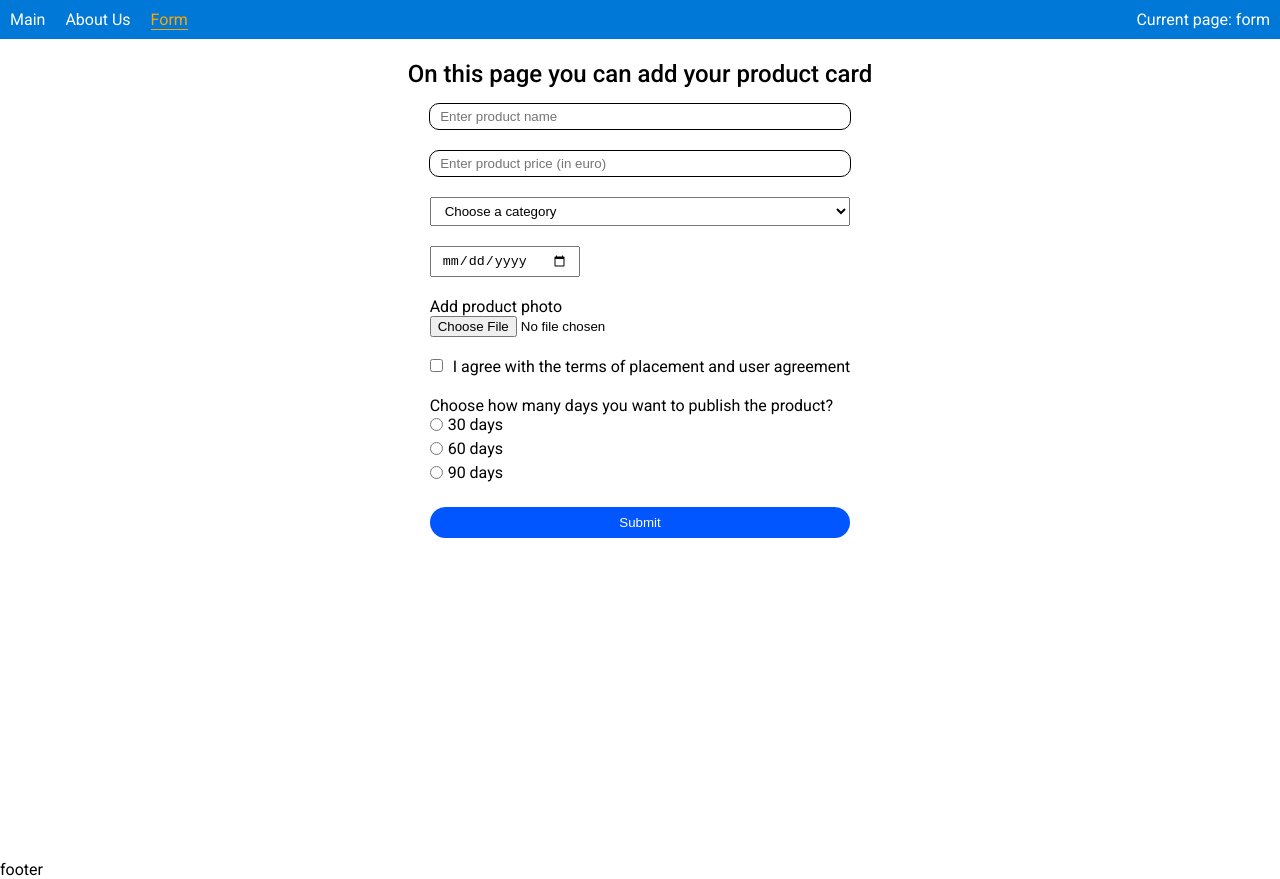
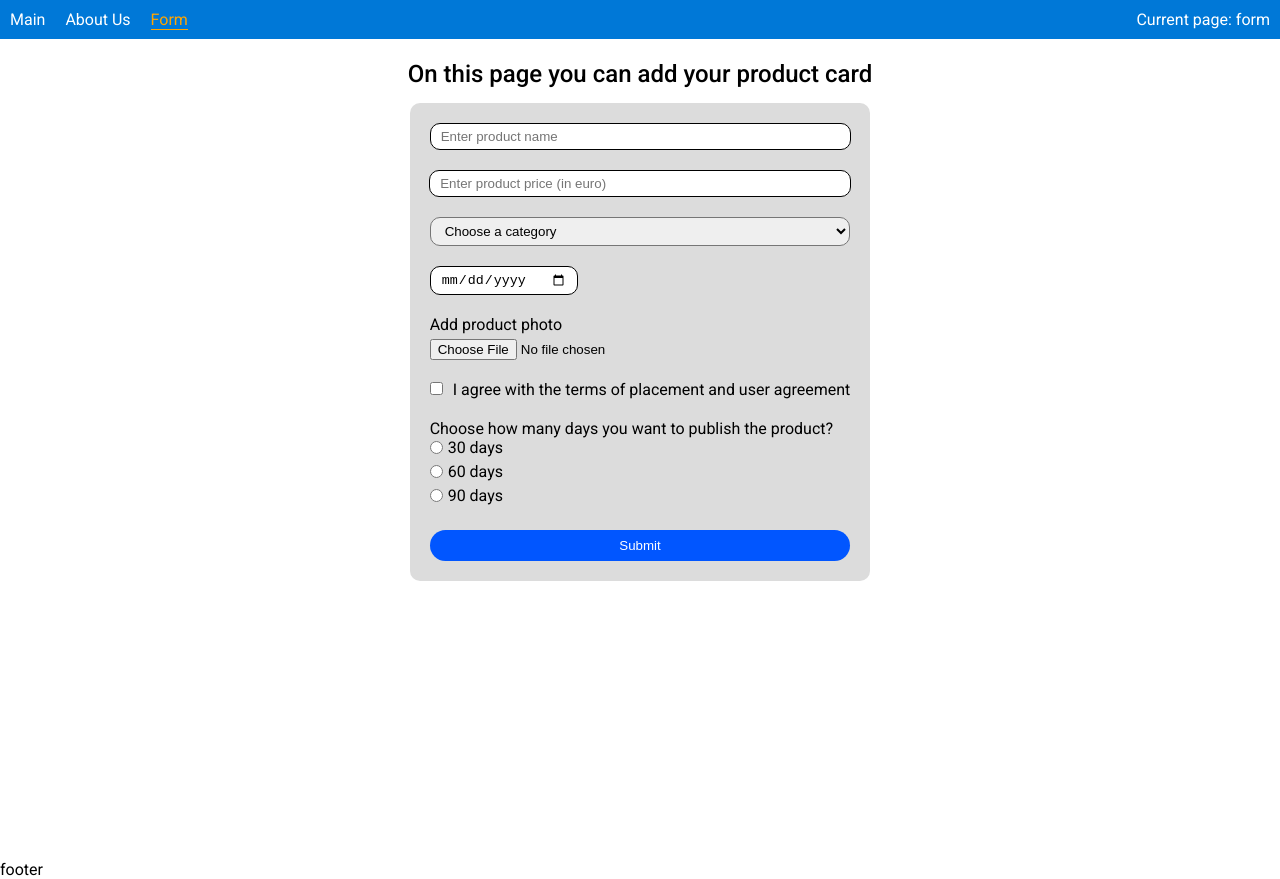
Before and after one commit to artemkamyshenkov/rsschool-react, a React (Vite) app: page /form in a window 1280 px wide. Built offline with nearby package versions, Linux system fonts and the light colour scheme.

Commit message:
feat: add validation for input name

```diff
--- a/src/app/components/ui/cards/createdProductList.tsx
+++ b/src/app/components/ui/cards/createdProductList.tsx
@@ -12,7 +12,6 @@ class CreatedProductList extends Component<{ data: CreatedProductListState['data
 
     return (
       <>
-        {data.length > 0 ? <p className="products__list_title">Added Products</p> : ''}
         <ul className="products__list" data-testid="cards">
           {data.map((item) => (
             <CreatedProductItem item={item} key={item.id} />
--- a/src/app/components/ui/forms/inputName.tsx
+++ b/src/app/components/ui/forms/inputName.tsx
@@ -2,6 +2,7 @@ import React, { Component, ReactNode, RefObject } from 'react';
 
 interface InputNameProps {
   onChange: (name: string, value: string) => void;
+  error: string;
 }
 
 class InpitName extends Component<InputNameProps> {
@@ -14,13 +15,16 @@ class InpitName extends Component<InputNameProps> {
 
   render(): ReactNode {
     return (
+      <div className="input__container">
         <input
-        className="input__form input__name"
+          className={'input__form input__name' + (this.props.error ? ' input__error' : '')}
           placeholder="Enter product name"
           type="text"
           ref={this.name}
           onChange={() => this.handleChange()}
         />
+        {this.props.error && <p className="text__error">{this.props.error}</p>}
+      </div>
     );
   }
 }
--- a/src/app/components/ui/forms/productForm.css
+++ b/src/app/components/ui/forms/productForm.css
@@ -8,6 +8,13 @@
   flex-direction: column;
   align-items: center;
   gap: 20px;
+  background-color: #dcdcdc;
+  border-radius: 10px;
+  padding: 20px;
+}
+
+.input__container {
+  width: 100%;
 }
 
 .form__title {
@@ -28,15 +35,19 @@
   padding: 5px 10px;
   width: 30%;
   align-self: flex-start;
+  border-radius: 10px;
+  border: 1px solid black;
 }
 
 .selected__field {
   padding: 5px 10px;
   width: 100%;
+  border-radius: 10px;
 }
 
 .input__file {
   width: 100%;
+  margin-top: 5px;
 }
 
 .upload__file {
@@ -59,3 +70,12 @@
 .input__radio {
   margin-right: 5px;
 }
+
+.input__error {
+  border: 1px solid red;
+}
+
+.text__error {
+  color: red;
+  font-size: 12px;
+}
--- a/src/app/components/ui/forms/productForm.tsx
+++ b/src/app/components/ui/forms/productForm.tsx
@@ -19,6 +19,7 @@ interface ProductFormState {
   publicDays: string;
   isSubmitted: boolean;
   products: ICreatedCard[];
+  errors: { [key: string]: string };
 }
 
 class ProductForm extends Component<object, ProductFormState> {
@@ -34,6 +35,9 @@ class ProductForm extends Component<object, ProductFormState> {
     publicDays: '',
     products: [],
     isSubmitted: false,
+    errors: {
+      productName: '',
+    },
   };
 
   handleSubmit(event: React.FormEvent<HTMLFormElement>) {
@@ -48,6 +52,14 @@ class ProductForm extends Component<object, ProductFormState> {
       publicDays,
       products,
     } = this.state;
+
+    const errors = this.validateError();
+
+    if (Object.keys(errors).length !== 0) {
+      this.setState({ errors });
+      return;
+    }
+
     const newProduct: ICreatedCard = {
       title: productName,
       date: productDate,
@@ -58,6 +70,7 @@ class ProductForm extends Component<object, ProductFormState> {
       isChecked: isChecked,
       publicDays: publicDays,
     };
+
     const newProducts: ICreatedCard[] = [...products, newProduct];
     this.setState({
       products: newProducts,
@@ -69,6 +82,7 @@ class ProductForm extends Component<object, ProductFormState> {
       productPrice: 0,
       isChecked: false,
       publicDays: '',
+      errors: {},
     });
 
     setTimeout(() => {
@@ -84,6 +98,17 @@ class ProductForm extends Component<object, ProductFormState> {
     }));
   };
 
+  validateError() {
+    const errors: { [key: string]: string } = {};
+    if (this.state.productName === '' || this.state.productName.length < 3) {
+      errors['productName'] = 'Product name must be at least 3 characters';
+    }
+    if (this.state.productPrice <= 0) {
+      errors['productPrice'] = 'Price must be greater than 0';
+    }
+    return errors;
+  }
+
   render(): ReactNode {
     return (
       <>
@@ -91,7 +116,10 @@ class ProductForm extends Component<object, ProductFormState> {
         <form onSubmit={this.handleSubmit.bind(this)} ref={this.formRef}>
           <div className="form__content">
             <div className="form__container">
-              <InpitName onChange={this.handleChange.bind(this)} />
+              <InpitName
+                onChange={this.handleChange.bind(this)}
+                error={this.state.errors.productName ? this.state.errors.productName : ''}
+              />
               <InpitNumber onChange={this.handleChange.bind(this)} />
               <DropDown onChange={this.handleChange.bind(this)} />
               <InpitDate onChange={this.handleChange.bind(this)} />
```
Lines whose indentation alone changed are shown as unchanged.
